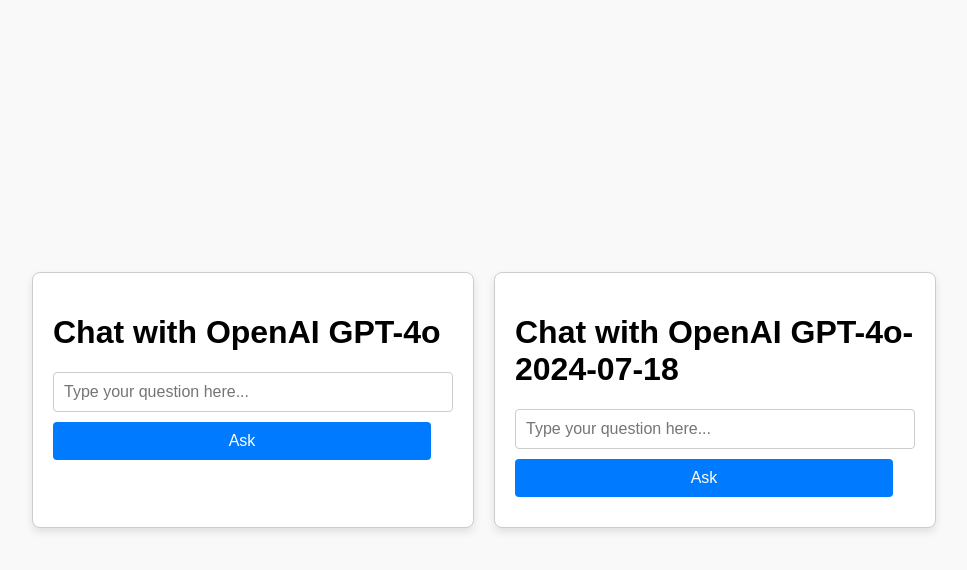
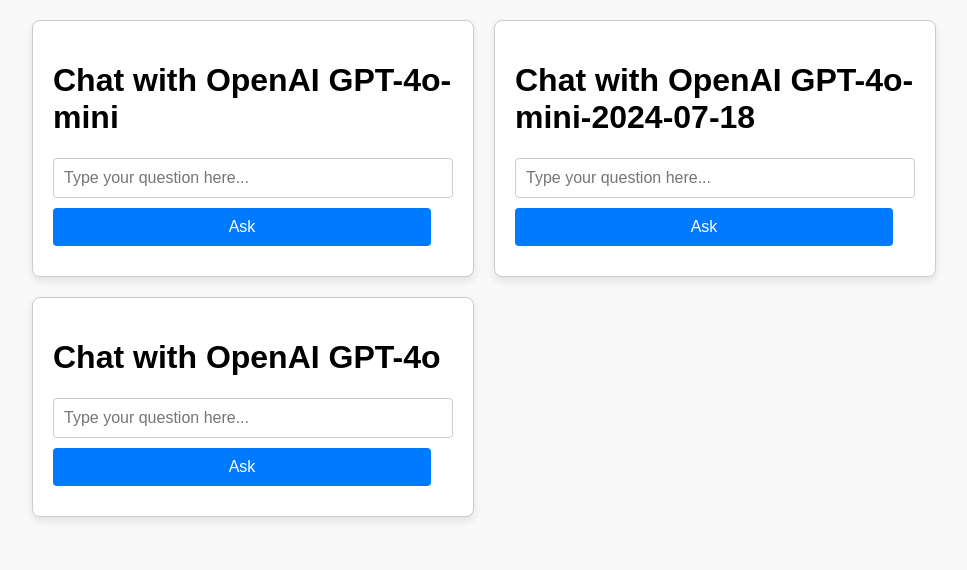
Before and after one commit to gevans3000/local, a website: page index.html in a window 1280 px wide. Shown: the whole page, without its empty margins (156-1123 px from the left). Drawn offline with nearby package versions, Linux system fonts and the light colour scheme.

Commit message:
added 3rd chatbox

```diff
--- a/index.html
+++ b/index.html
@@ -10,11 +10,17 @@
             background-color: #f9f9f9;
             display: flex;
             justify-content: center;
-            align-items: center;
+            align-items: flex-start;
             height: 100vh;
             margin: 0;
+            padding-top: 20px;
         }
         .chat-container {
+            display: flex;
+            flex-direction: column;
+            gap: 20px;
+        }
+        .chat-row {
             display: flex;
             gap: 20px;
         }
@@ -82,8 +88,9 @@
 </head>
 <body>
     <div class="chat-container">
+        <div class="chat-row">
             <div class="chat-box" id="chatBox1">
-            <h1>Chat with OpenAI GPT-4o</h1>
+                <h1>Chat with OpenAI GPT-4o-mini</h1>
                 <div id="inputArea1">
                     <input type="text" id="question1" placeholder="Type your question here..." onkeypress="if(event.key === 'Enter') askQuestion(1)">
                     <button onclick="askQuestion(1)">Ask</button>
@@ -92,7 +99,7 @@
                 </div>
             </div>
             <div class="chat-box" id="chatBox2">
-            <h1>Chat with OpenAI GPT-4o-2024-07-18</h1>
+                <h1>Chat with OpenAI GPT-4o-mini-2024-07-18</h1>
                 <div id="inputArea2">
                     <input type="text" id="question2" placeholder="Type your question here..." onkeypress="if(event.key === 'Enter') askQuestion(2)">
                     <button onclick="askQuestion(2)">Ask</button>
@@ -101,5 +108,15 @@
                 </div>
             </div>
         </div>
+        <div class="chat-box" id="chatBox3">
+            <h1>Chat with OpenAI GPT-4o</h1>
+            <div id="inputArea3">
+                <input type="text" id="question3" placeholder="Type your question here..." onkeypress="if(event.key === 'Enter') askQuestion(3)">
+                <button onclick="askQuestion(3)">Ask</button>
+                <button id="stopButton3" onclick="stopRequest(3)" style="display: none;">Stop</button>
+                <div id="loadingSpinner3" class="spinner" style="display: none;"></div>
+            </div>
+        </div>
+    </div>
 </body>
 </html>
--- a/main.js
+++ b/main.js
@@ -2,6 +2,7 @@
 
 let controller1 = null;
 let controller2 = null;
+let controller3 = null;
 
 async function askQuestion(chatBoxNumber) {
     const questionInput = document.getElementById(`question${chatBoxNumber}`);
@@ -10,7 +11,9 @@
     const inputArea = document.getElementById(`inputArea${chatBoxNumber}`);
     const loadingSpinner = document.getElementById(`loadingSpinner${chatBoxNumber}`);
     const stopButton = document.getElementById(`stopButton${chatBoxNumber}`);
-    const model = chatBoxNumber === 1 ? "gpt-4o-mini" : "gpt-4o-mini-2024-07-18";
+    const model = chatBoxNumber === 1 ? "gpt-4o-mini" :
+                  chatBoxNumber === 2 ? "gpt-4o-mini-2024-07-18" :
+                                          "gpt-4o";
 
     if (question) {
         const timestamp = new Date().toLocaleTimeString();
@@ -27,10 +30,14 @@
         // Initialize AbortController
         if (chatBoxNumber === 1) {
             controller1 = new AbortController();
+        } else if (chatBoxNumber === 2) {
+            controller2 = new AbortController();
         } else {
-            controller2 = new AbortController();
+            controller3 = new AbortController();
         }
-        const signal = chatBoxNumber === 1 ? controller1.signal : controller2.signal;
+        const signal = chatBoxNumber === 1 ? controller1.signal :
+                       chatBoxNumber === 2 ? controller2.signal :
+                                              controller3.signal;
 
         try {
             const response = await fetch('/ask', {
@@ -80,8 +87,10 @@
         stopButton.style.display = 'none';
         if (chatBoxNumber === 1) {
             controller1 = null;
+        } else if (chatBoxNumber === 2) {
+            controller2 = null;
         } else {
-            controller2 = null;
+            controller3 = null;
         }
     } else {
         const warningDiv = document.createElement('div');
@@ -98,5 +107,7 @@
         controller1.abort();
     } else if (chatBoxNumber === 2 && controller2) {
         controller2.abort();
+    } else if (chatBoxNumber === 3 && controller3) {
+        controller3.abort();
     }
 }
```
Lines whose indentation alone changed are shown as unchanged.
